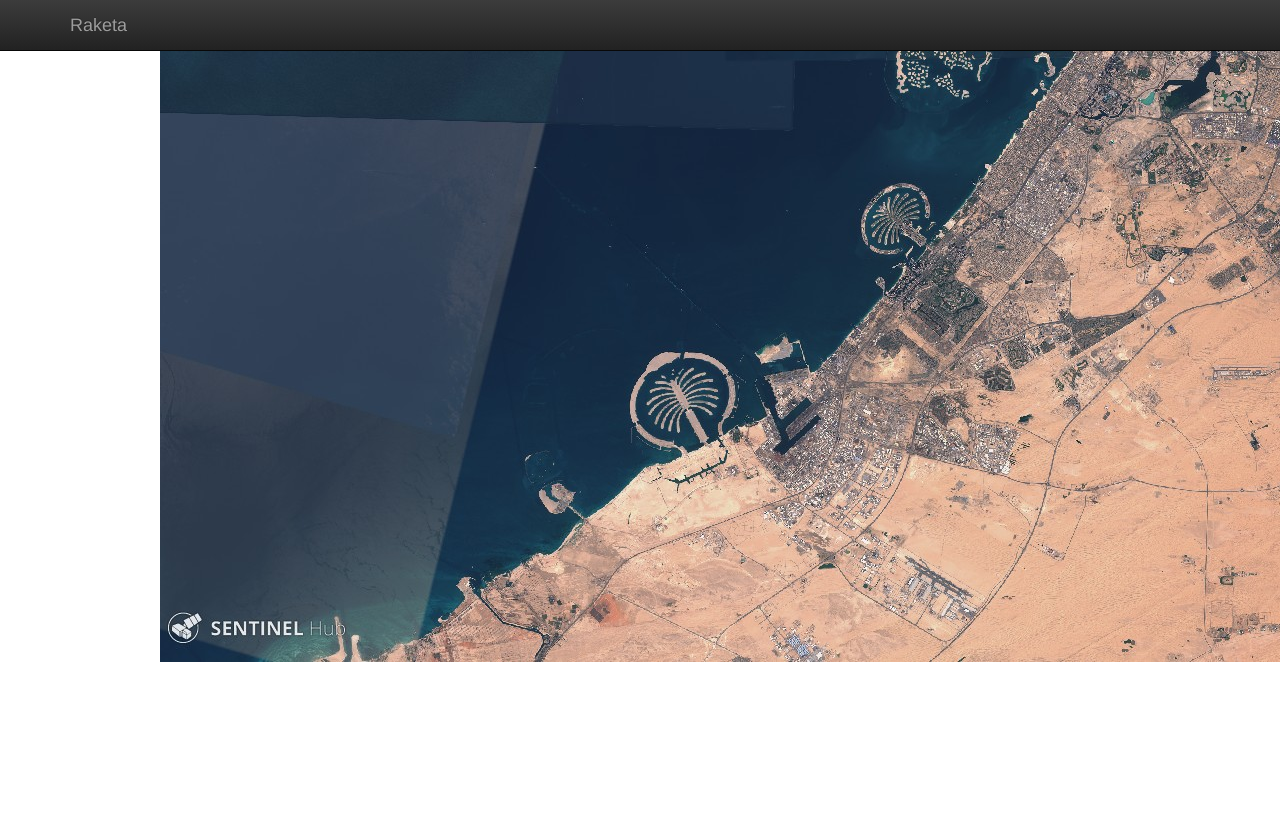
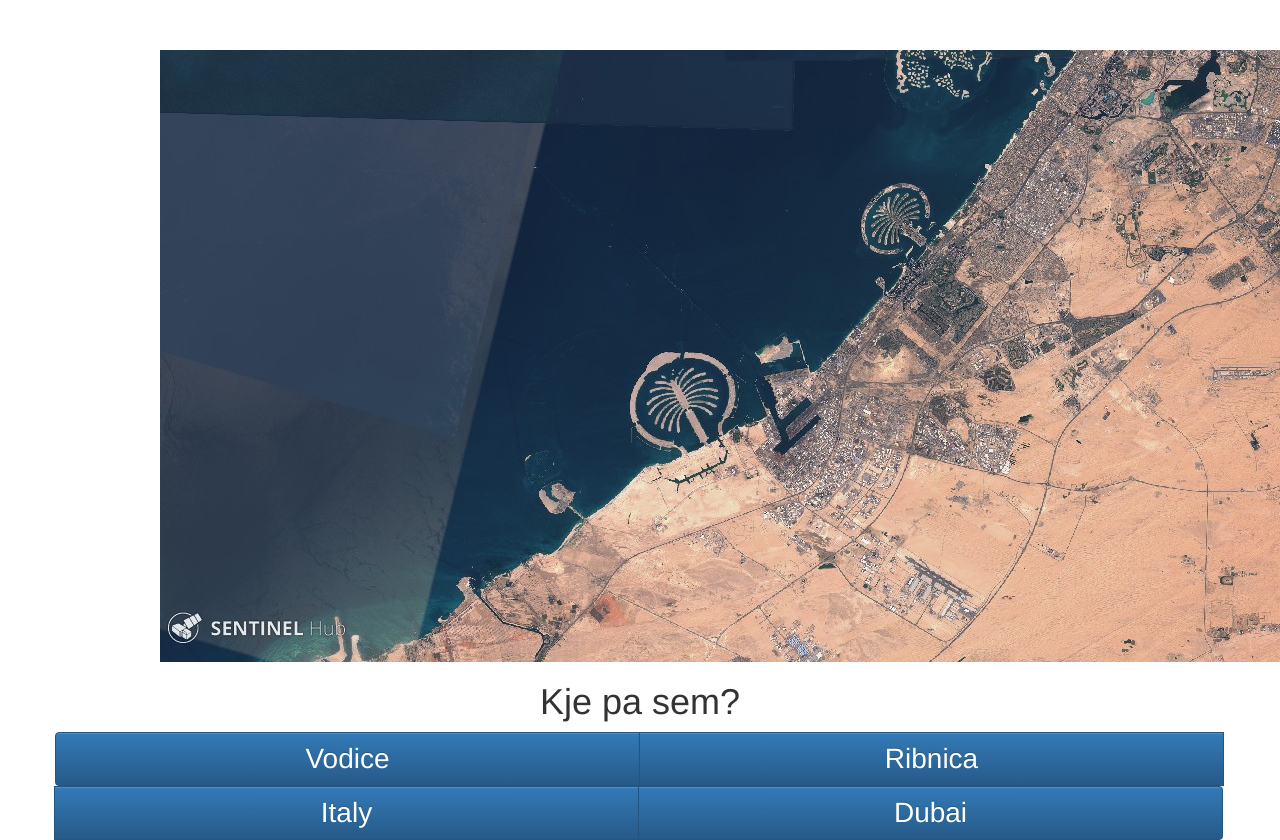
Before and after one commit to Valneja/raketa, a website: page index.html in a window 1280 px wide. Shown: the top 840 px of the page. Before the commit the page ends 800 px from the top, so only its background shows below. Drawn offline with nearby package versions, Linux system fonts and the light colour scheme; no server answers.

Commit message:
vprasanje

```diff
--- a/css/main.css
+++ b/css/main.css
@@ -11,3 +11,19 @@
 	margin-right: auto;
 	width: 75%;
 }
+
+.parent {
+  height: 0;
+  position: relative;
+}
+
+.child {
+  position: absolute;
+  top: 0; left: 0;
+  width: 100%;
+}
+
+.child > * {
+	width:50%;
+	font-size: 200%;
+}
--- a/index.html
+++ b/index.html
@@ -27,27 +27,30 @@
         <!--[if lt IE 8]>
             <p class="browserupgrade">You are using an <strong>outdated</strong> browser. Please <a href="http://browsehappy.com/">upgrade your browser</a> to improve your experience.</p>
         <![endif]-->
-    <nav class="navbar navbar-inverse navbar-fixed-top" role="navigation">
-      <div class="container">
-        <div class="navbar-header">
-          <button type="button" class="navbar-toggle collapsed" data-toggle="collapse" data-target="#navbar" aria-expanded="false" aria-controls="navbar">
-            <span class="sr-only">Toggle navigation</span>
-            <span class="icon-bar"></span>
-            <span class="icon-bar"></span>
-            <span class="icon-bar"></span>
-          </button>
-          <a class="navbar-brand" href="#">Raketa</a>
-        </div>
-        <div id="navbar" class="navbar-collapse collapse">
 
-        </div><!--/.navbar-collapse -->
-      </div>
-    </nav>
 
     <!-- Main jumbotron for a primary marketing message or call to action -->
     <!-- body-->
     <div class="photo">
       <img src="/assets/palm-islands.jpg" alt="Dubai">
+    </div>
+
+    <div class="form">
+    	<div class="container-fluid container-fixed-lg sm-p-l-20 sm-p-r-20">
+            <div class="inner">
+                <div class="pull-bottom bottom-left m-b-40">
+                    <h1 class="no-margin" align="center">Kje pa sem?</h1>
+                </div>
+            </div>
+        </div>
+    	<div class="answers container parent">
+    		<div class="btn-group child" style="width:100%">
+    		<button type="button" class="btn btn-primary">Vodice</button>
+			<button type="button" class="btn btn-primary">Ribnica</button>
+			<button type="button" class="btn btn-primary">Italy</button>
+			<button type="button" class="btn btn-primary ">Dubai</button>
+			</div>
+    	</div>
     </div>
 
 
```
